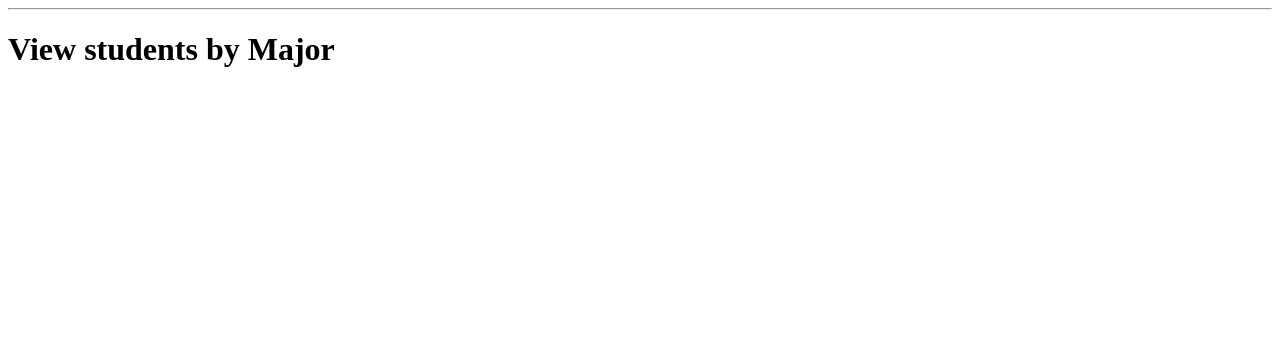
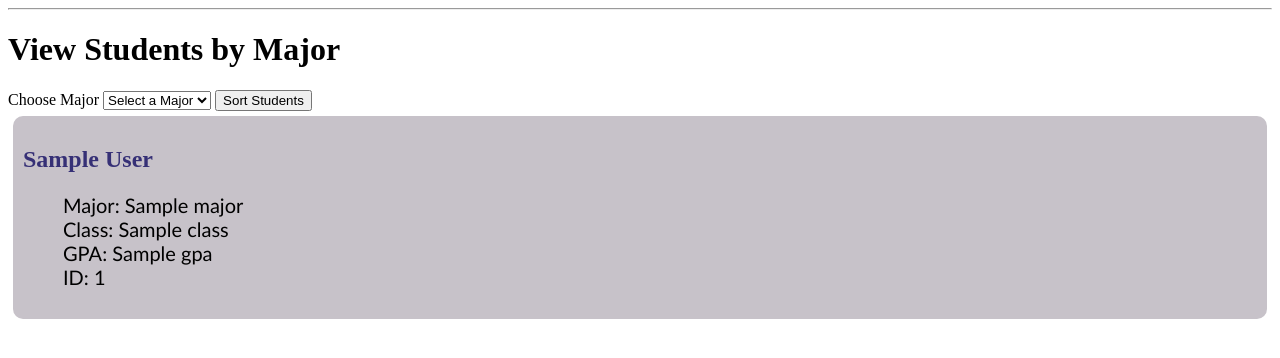
Before and after one commit to ForgeBuilder/MSA-Major-2024, a Flask app: template Webapp/templates/majors.html in a window 1280 px wide. Shown: the part 63-421 px from the top of the page. Run offline with Flask 3, Linux system fonts and the light colour scheme; the template is opened without the code that fills it: most values are stand-ins (such as "Sample title", 1, 10 or a date in 2020).

Commit message:
Thursday. Almost over. sad.
We can now search the webpage thing and get students of a certain major. I am tired and have a cough and want to go to bed!!11!!!!11!!1!1!!11

```diff
--- a/Webapp/app.py
+++ b/Webapp/app.py
@@ -1,4 +1,4 @@
-from flask import Flask, render_template, request, url_for, redirect, abort, flash
+from flask import Flask, render_template, request, url_for, redirect, abort, flash, jsonify
 import requests
 
 app = Flask(__name__)
@@ -15,6 +15,18 @@ def get_json_data(url):
 
     return responce_json
 
+def get_majors(url):
+    major_list = []
+
+    student_data = get_json_data(url)
+
+    for student in student_data:
+        major_to_check = student["major"]
+        if not major_to_check in major_list:
+            major_list.append(major_to_check)
+
+    return major_list
+
 
 @app.route("/",methods=['GET'])
 def index():
@@ -29,8 +41,40 @@ def index():
 
 @app.route("/majors",methods=['GET'])
 def majors():
-    return render_template('majors.html')
 
+    url = "http://127.0.0.1:5010/api/students/all"
+
+    major_list = get_majors(url)
+
+
+    return render_template('majors.html',major_list=major_list) #send variable to templete webpage thingy
+
+@app.route('/majors',methods=['POST'])
+def majors_post():
+    url = "http://127.0.0.1:5010/api/students/all"
+    major_list = get_majors(url)
+
+    #get form data
+    #reject if invalid data, show error
+
+    chosen_major = request.form.get('major')
+
+    # print(chosen_major)
+
+    result_list = []
+
+    if not chosen_major in major_list:
+        flash("You must selet a Major!")
+    else:
+        student_data = get_json_data(url)
+
+
+
+        for student in student_data:
+            if student["major"] == chosen_major:
+                result_list.append(student)
+
+    return render_template('majors.html',result_list=result_list,major_list=major_list)
 
 
 
--- a/Webapp/templates/majors.html
+++ b/Webapp/templates/majors.html
@@ -1,5 +1,34 @@
 {% extends 'base.html' %}
 
 {% block content %}
-    <h1>{% block title %} View students by Major {% endblock %}</h1>
+    <h1>{% block title %} View Students by Major {% endblock %}</h1>
+    <form method="post">
+        <label for="major">Choose Major</label>
+        <select id="major" name="major">
+            <option value="">Select a Major</option>
+            {% for major_option in major_list %}
+                <option value="{{ major_option }}">{{ major_option }}</option>   <!-- I figured out the dropdown list before christoferson showed us >:D -->
+            {% endfor %}
+        </select>
+        <input type="submit" value="Sort Students"/>
+
+
+
+
+    </form>
+
+    {% if result_list %}
+        {% for student in result_list %}
+            <div class="post">
+                <h2>{{ student['first_name'] }} {{ student['last_name'] }}</h2>
+                <ul>
+                    <li>Major: {{ student['major'] }}</li>
+                    <li>Class: {{ student['class'] }}</li>
+                    <li>GPA: {{ student['gpa'] }}</li>
+                    <li>ID: {{ student['id'] }}</li>
+                </ul>
+            </div>
+        {% endfor %}
+    {% endif %}
+
 {% endblock %}
--- a/student_data_api/classroomV2.py
+++ b/student_data_api/classroomV2.py
@@ -25,7 +25,7 @@ def write_to_error_log(error_message):
 
 def load_students():
 
-    student_file = open("students.csv","r")
+    student_file = open("student_data_api/students.csv","r")
 
     next(student_file)
 
@@ -62,7 +62,7 @@ def get_student_dictionary():
 
     for scholar in student_data:
         try:
-            students.append(Student(scholar[0],scholar[1],scholar[2],scholar[3],scholar[4],scholar[5]))
+            students.append(Student(scholar[0],scholar[1],scholar[5],scholar[2],scholar[4],scholar[3]))
         except:
             data = Jane_john()
             students.append(Student(data[0],data[1],data[2],data[3],data[4],data[5]))
```
